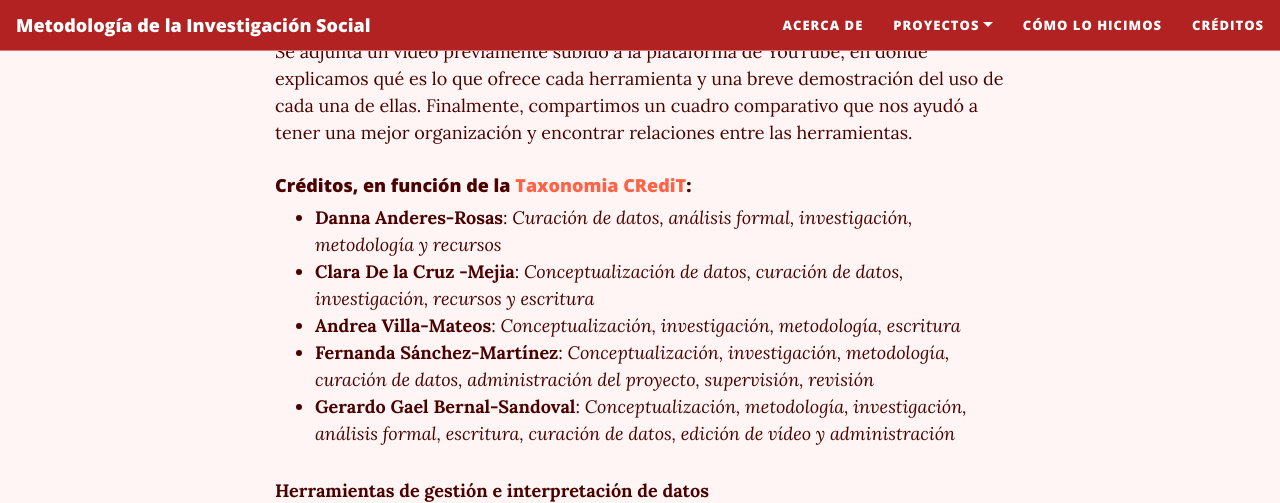
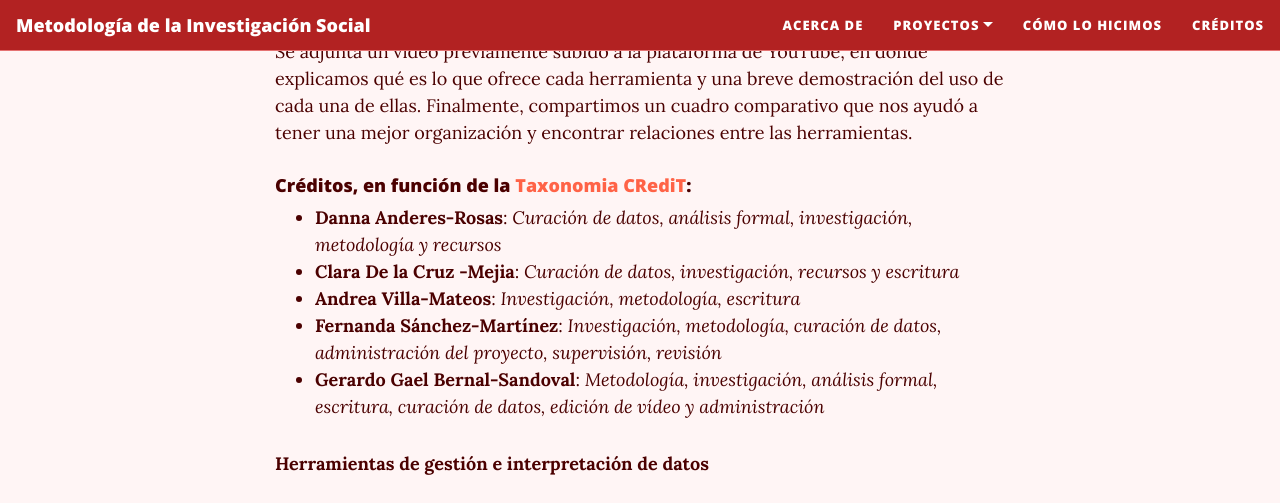
Before and after one commit to rosariorogel/metodologia, a Jekyll site: the page built from _pages/recolectando-datos.md, in a window 1280 px wide and 900 px high, scrolled down 717 px, cut to the strip 0-503 px from the top of the window. Built offline with Jekyll 4.4.1, drawn with Linux system fonts in a browser that asks for light colours; nearby versions of some CDN libraries.

Commit message:
Update recolectando-datos.md

```diff
--- a/_pages/recolectando-datos.md
+++ b/_pages/recolectando-datos.md
@@ -14,10 +14,10 @@ Se adjunta un video previamente subido a la plataforma de YouTube, en donde expl
 
 #### Créditos, en función de la [Taxonomia CRediT](https://credit.niso.org/):
 + **Danna Anderes-Rosas**: *Curación de datos, análisis formal, investigación, metodología y recursos*
-+ **Clara De la Cruz -Mejia**: *Conceptualización de datos, curación de datos, investigación, recursos y escritura*
-+ **Andrea Villa-Mateos**: *Conceptualización, investigación, metodología, escritura*
-+ **Fernanda Sánchez-Martínez**: *Conceptualización, investigación, metodología, curación de datos, administración del proyecto, supervisión, revisión*
-+ **Gerardo Gael Bernal-Sandoval**: *Conceptualización, metodología, investigación, análisis formal, escritura, curación de datos, edición de vídeo y administración*
++ **Clara De la Cruz -Mejia**: *Curación de datos, investigación, recursos y escritura*
++ **Andrea Villa-Mateos**: *Investigación, metodología, escritura*
++ **Fernanda Sánchez-Martínez**: *Investigación, metodología, curación de datos, administración del proyecto, supervisión, revisión*
++ **Gerardo Gael Bernal-Sandoval**: *Metodología, investigación, análisis formal, escritura, curación de datos, edición de vídeo y administración*
 
 **Herramientas de gestión e interpretación de datos**
 <iframe width="560" height="315" src="https://www.youtube.com/embed/QojvHRwqCQE?si=VMqykijcEI35ofpV" title="YouTube video player" frameborder="0" allow="accelerometer; autoplay; clipboard-write; encrypted-media; gyroscope; picture-in-picture; web-share" referrerpolicy="strict-origin-when-cross-origin" allowfullscreen></iframe>
```
